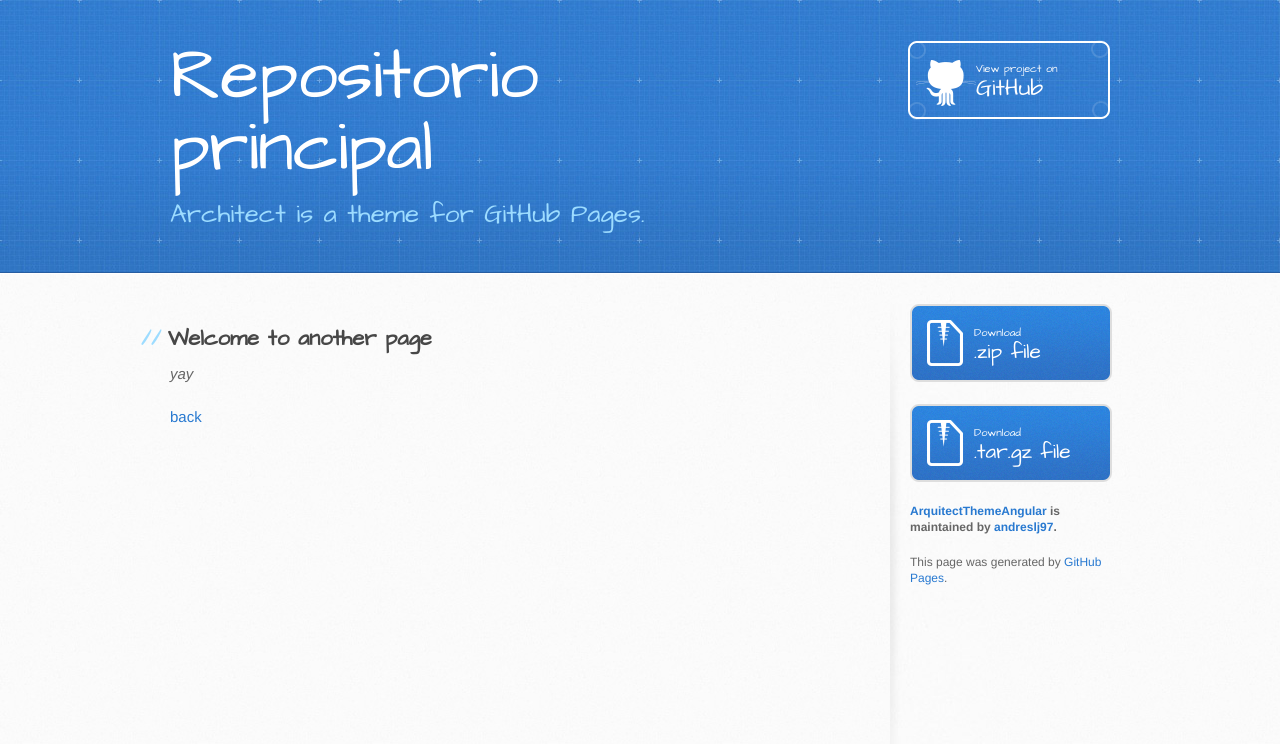
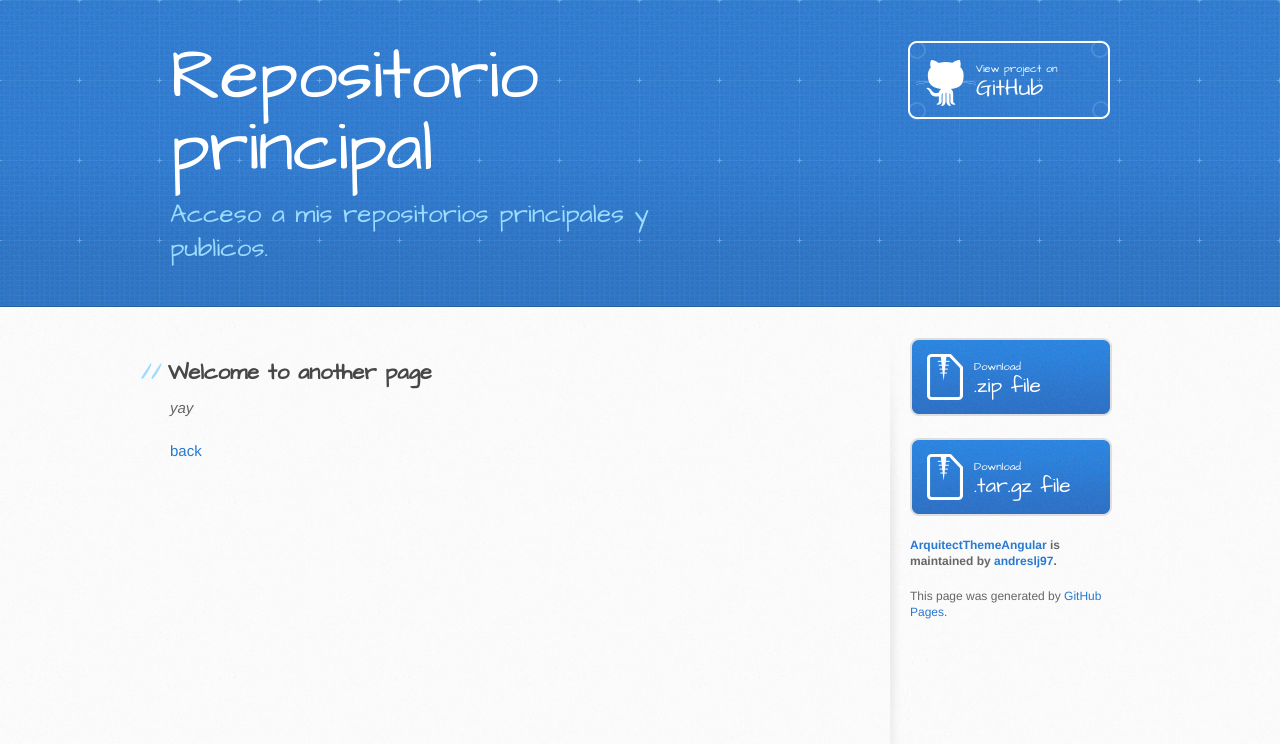
Before and after one commit to andreslj97/ArquitectThemeAngular, a Jekyll site: the page built from another-page.md, in a window 1280 px wide. Shown: the top 744 px of the page. Built offline with Jekyll 4.4.1, drawn with Linux system fonts in a browser that asks for light colours; our own code applies the rules of GitHub Pages for plain Markdown files.

Commit message:
Corrección de la descripción

```diff
--- a/_config.yml
+++ b/_config.yml
@@ -1,6 +1,5 @@
 title: Repositorio principal
 description: Acceso a mis repositorios principales y publicos.
-description: Architect is a theme for GitHub Pages.
 show_downloads: true
 google_analytics:
 theme: jekyll-theme-architect
```
